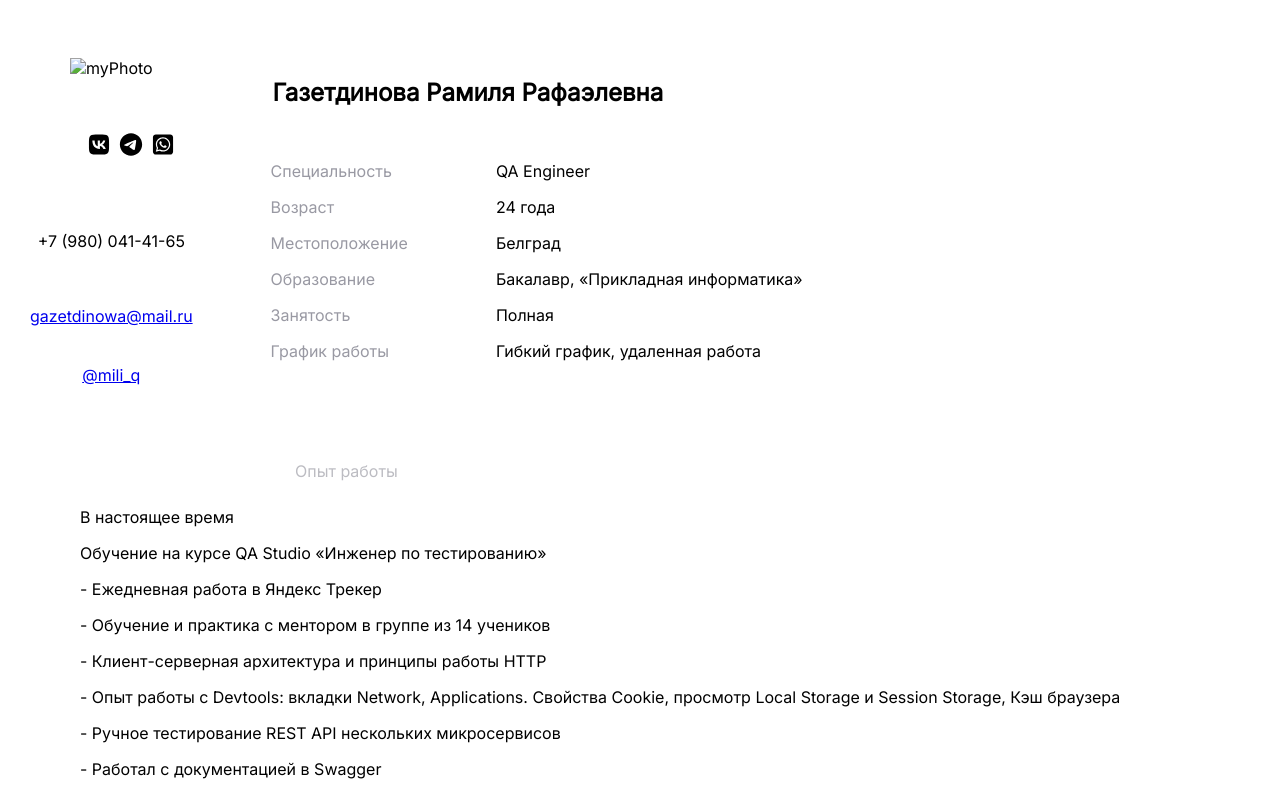
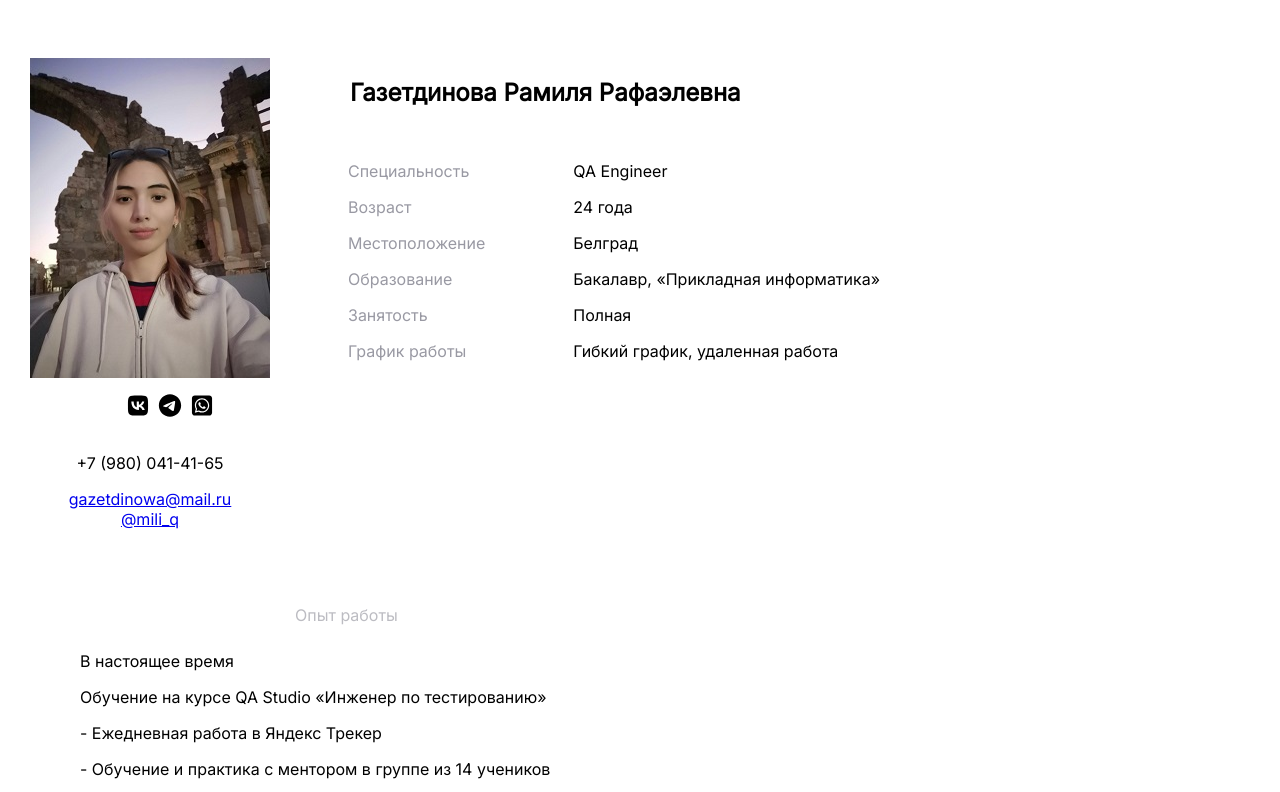
Before and after one commit to GazetdinowaRR/GazetdinowaRR.github.io, a plain HTML site: page index.html in a window 1280 px wide. Shown: the top 792 px of the page. Drawn offline with Linux system fonts and the light colour scheme.

Commit message:
Update image source in header navigation

```diff
--- a/index.html
+++ b/index.html
@@ -19,7 +19,7 @@
         <header class="header-wrapper">
 
             <nav class="header-contacts">
-                <img class="img" src="img/photo.jpg" alt="myPhoto">
+                <img class="img" src="photo.jpg" alt="myPhoto">
                 <div>
                     <ul class="header_social">
                         <li>
```
